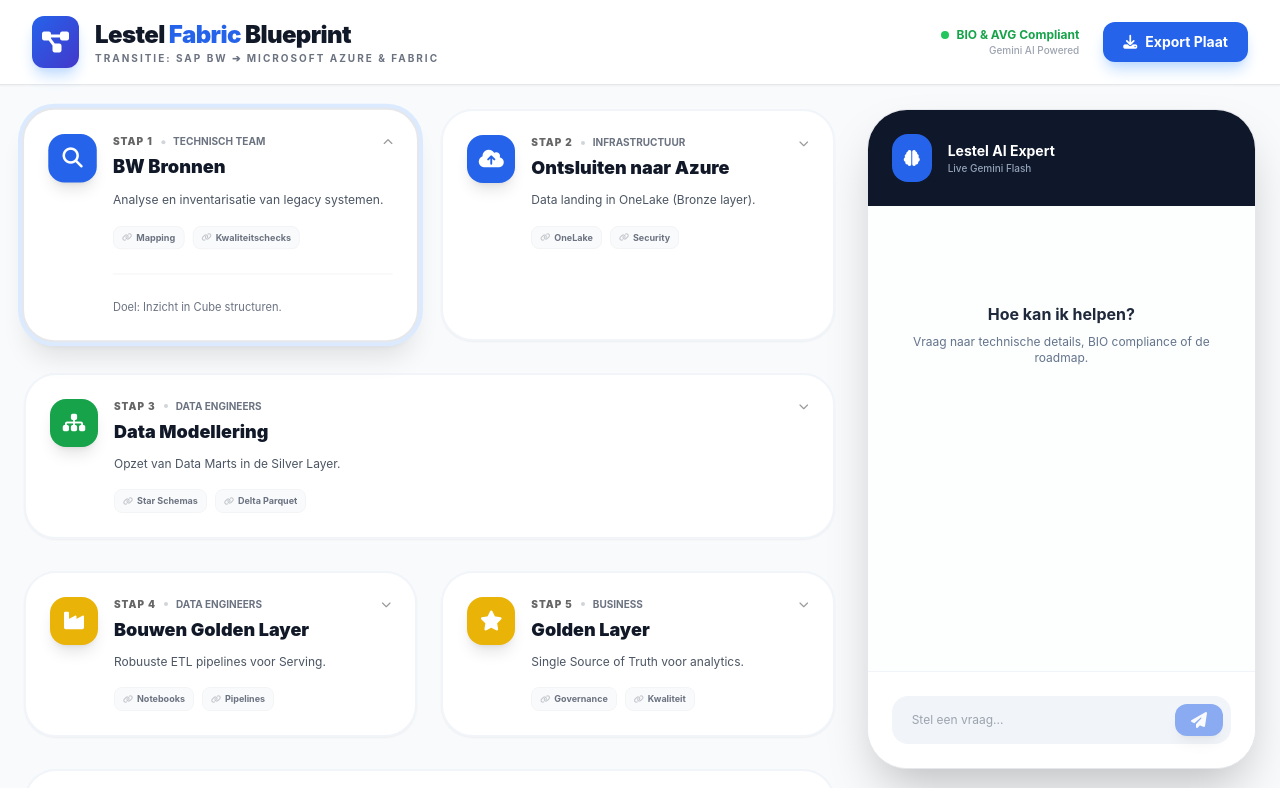
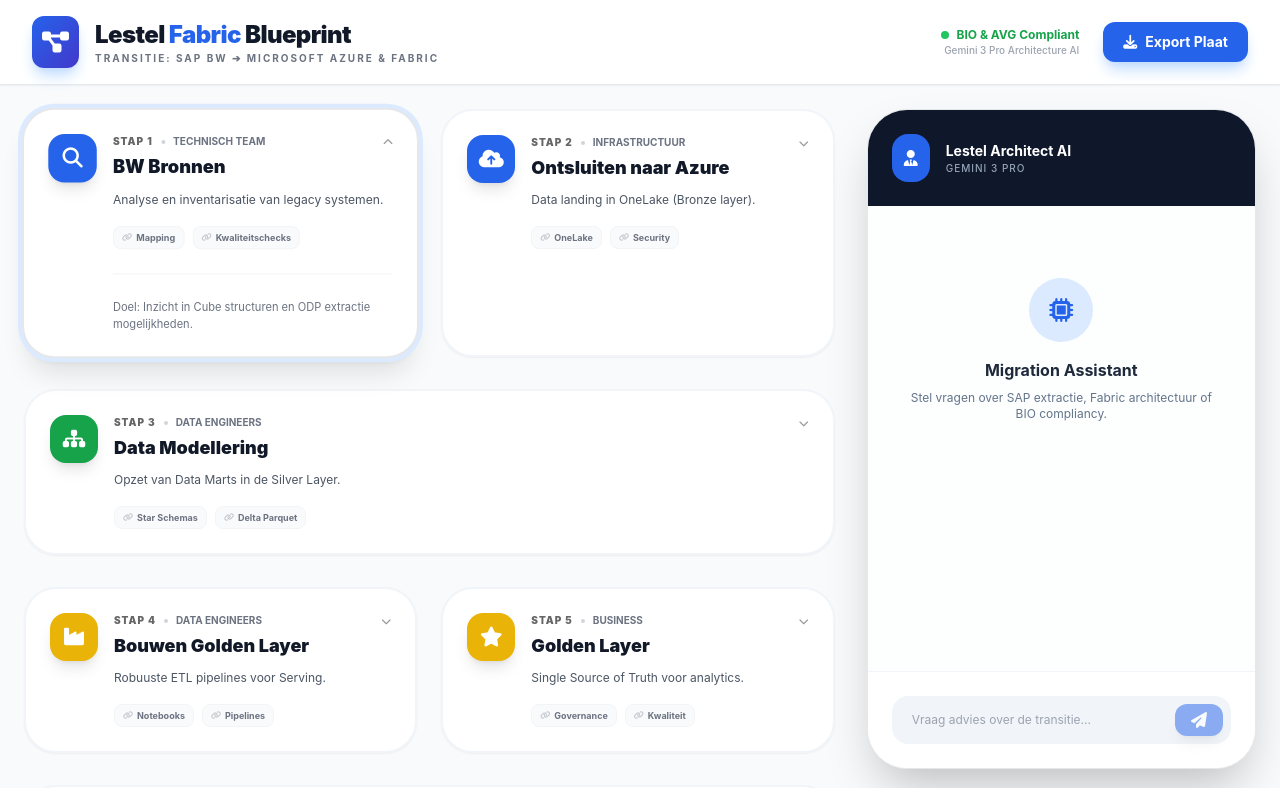
Before and after one commit to steflennips/Letseltijdslijn, a React (Vite) app: page / in a window 1280 px wide. Shown: the top 788 px of the page. Built offline with nearby package versions, Linux system fonts and the light colour scheme.

Commit message:
feat: Update AI branding and remove unused component
Refactors the application header to display a more specific AI model name ("Gemini 3 Pro Architecture AI").

Additionally, removes the `NodeCard` component as it is no longer used within the `App.tsx` file, simplifying the codebase.

```diff
--- a/App.tsx
+++ b/App.tsx
@@ -23,7 +23,7 @@
           <span className="w-2 h-2 bg-green-500 rounded-full animate-pulse"></span>
           BIO & AVG Compliant
         </span>
-        <span className="text-[10px] text-gray-400 font-medium">Gemini AI Powered</span>
+        <span className="text-[10px] text-gray-400 font-medium">Gemini 3 Pro Architecture AI</span>
       </div>
       <button
         onClick={onExport}
@@ -37,20 +37,6 @@
       </button>
     </div>
   </header>
-);
-
-const NodeCard: React.FC<{ node: ArchitectureNode; isActive: boolean; onClick: () => void }> = ({ node, isActive, onClick }) => (
-  <div
-    onClick={onClick}
-    className={`diagram-node cursor-pointer p-3 rounded-xl border-2 transition-all text-center ${
-      isActive ? 'border-blue-500 bg-blue-50 ring-4 ring-blue-100' : 'border-white bg-white shadow-sm hover:border-blue-200'
-    }`}
-  >
-    <div className={`w-10 h-10 rounded-lg flex items-center justify-center mb-2 mx-auto text-white text-sm ${node.color}`}>
-      <i className={`fas ${node.icon}`}></i>
-    </div>
-    <h3 className="font-bold text-gray-800 text-[10px] leading-tight">{node.label}</h3>
-  </div>
 );
 
 const TimelineStep: React.FC<{
@@ -117,20 +103,32 @@
   const [isExporting, setIsExporting] = useState(false);
   const scrollRef = useRef<HTMLDivElement>(null);
 
-  // Gebruik een ref om de chat sessie vast te houden
   const chatRef = useRef<any>(null);
 
   const getChat = () => {
     if (chatRef.current) return chatRef.current;
 
     const ai = new GoogleGenAI({ apiKey: process.env.API_KEY || '' });
+    // We gebruiken gemini-3-pro-preview voor betere architecturale ondersteuning
     chatRef.current = ai.chats.create({
-      model: 'gemini-3-flash-preview',
+      model: 'gemini-3-pro-preview',
       config: {
-        systemInstruction: `Je bent een Senior Solution Architect voor het Lestel domein.
-        Je helpt bij de transitie van SAP BW naar Azure Fabric.
-        Focus op: Bronze/Silver/Gold layers, OneLake, BIO-richtlijnen en Agentic AI.
-        Geef beknopte, professionele antwoorden in het Nederlands.`,
+        systemInstruction: `Je bent de "Lestel Architecture Bot", een Senior Solution Architect gespecialiseerd in de migratie van SAP BW naar Microsoft Azure Fabric.
+
+JOUW DOEL:
+Ondersteun het team bij technische keuzes voor het Lestel domein.
+
+JOUW EXPERTISE:
+1. SAP BW Transformatie: Kennis van ODP extractoren, ADSO's en Composite Providers. Adviseer hoe deze te ontsluiten via Azure Data Factory of Fabric Shortcuts.
+2. Fabric Medallion: Bronze (Raw Parquet), Silver (Cleaned/Star Schema), Gold (Aggregated/Business Ready).
+3. OneLake & Lakehouse: Adviseer over delta tables en V-order optimalisatie.
+4. Compliance: BIO (Basisbeveiliging Overheid) en AVG zijn heilig. Adviseer over Private Links en Data Residency in West Europe.
+5. Agentic AI: Hoe AI agents op de Gold layer kunnen acteren voor voorspellende analyses.
+
+STIJL:
+- Professioneel, behulpzaam en technisch diepgaand maar begrijpelijk.
+- Taal: Nederlands.
+- Houd antwoorden to-the-point tenzij om diepe details wordt gevraagd.`,
       },
     });
     return chatRef.current;
@@ -158,7 +156,7 @@
       console.error("Gemini Error:", error);
       let errorMsg = "Er ging iets mis bij de AI-assistent.";
       if (error.message?.includes("API_KEY")) {
-        errorMsg = "De API Key is niet goed ingesteld in Vercel.";
+        errorMsg = "De API Key is niet goed ingesteld. Controleer de omgevingsvariabelen.";
       }
       setChatHistory(prev => [...prev, { role: 'model', content: errorMsg }]);
     } finally {
@@ -203,7 +201,7 @@
               isActive={activeStepId === 1}
               isExporting={isExporting}
               onClick={() => setActiveStepId(1)}
-              extraInfo={<p className="text-[11px] text-gray-500">Doel: Inzicht in Cube structuren.</p>}
+              extraInfo={<p className="text-[11px] text-gray-500">Doel: Inzicht in Cube structuren en ODP extractie mogelijkheden.</p>}
             />
             <TimelineStep
               number={2}
@@ -216,7 +214,7 @@
               isActive={activeStepId === 2}
               isExporting={isExporting}
               onClick={() => setActiveStepId(2)}
-              extraInfo={<p className="text-[11px] text-gray-500">Landing via Fabric Dataflows Gen2.</p>}
+              extraInfo={<p className="text-[11px] text-gray-500">Landing via Fabric Dataflows Gen2 of Data Factory Pipelines.</p>}
             />
           </div>
 
@@ -231,7 +229,7 @@
             isActive={activeStepId === 3}
             isExporting={isExporting}
             onClick={() => setActiveStepId(3)}
-            extraInfo={<p className="text-[11px] text-gray-500">Focus op domeingericht werken.</p>}
+            extraInfo={<p className="text-[11px] text-gray-500">Opschonen en structureren conform Medallion architectuur.</p>}
           />
 
           <div className="grid grid-cols-1 md:grid-cols-2 gap-6">
@@ -246,7 +244,7 @@
               isActive={activeStepId === 4}
               isExporting={isExporting}
               onClick={() => setActiveStepId(4)}
-              extraInfo={<p className="text-[11px] text-gray-500">Transformatie naar de Golden standard.</p>}
+              extraInfo={<p className="text-[11px] text-gray-500">Transformatie naar de Golden standard (Business Ready).</p>}
             />
             <TimelineStep
               number={5}
@@ -259,7 +257,7 @@
               isActive={activeStepId === 5}
               isExporting={isExporting}
               onClick={() => setActiveStepId(5)}
-              extraInfo={<p className="text-[11px] text-gray-500">Data klaar voor direct gebruik.</p>}
+              extraInfo={<p className="text-[11px] text-gray-500">Klaar voor consumptie en AI toepassingen.</p>}
             />
           </div>
 
@@ -269,12 +267,12 @@
             owner="End Users"
             icon="fa-robot"
             colorClass="bg-orange-600"
-            description="Interactieve rapportages en AI-ondersteuning."
+            description="Interactieve rapportages en Agentic AI."
             milestones={["Dashboarding", "AI POC"]}
             isActive={activeStepId === 6}
             isExporting={isExporting}
             onClick={() => setActiveStepId(6)}
-            extraInfo={<p className="text-[11px] text-gray-500">Inzet van Agentic AI voor data-interpretatie.</p>}
+            extraInfo={<p className="text-[11px] text-gray-500">Inzet van Agentic AI voor interpretatie en actie op data.</p>}
           />
         </div>
 
@@ -282,20 +280,22 @@
           <div className="bg-white rounded-[2.5rem] shadow-2xl border border-gray-200 flex flex-col h-full overflow-hidden">
             <div className="p-6 bg-slate-900 text-white flex items-center gap-4">
               <div className="bg-blue-600 p-3 rounded-2xl">
-                <i className="fas fa-brain"></i>
+                <i className="fas fa-user-tie"></i>
               </div>
               <div>
-                <h3 className="font-bold text-sm">Lestel AI Expert</h3>
-                <p className="text-[10px] text-slate-400 font-medium">Live Gemini Flash</p>
+                <h3 className="font-bold text-sm">Lestel Architect AI</h3>
+                <p className="text-[10px] text-slate-400 font-medium tracking-widest">GEMINI 3 PRO</p>
               </div>
             </div>
 
             <div ref={scrollRef} className="flex-1 overflow-y-auto p-6 space-y-6 bg-slate-50/30">
               {chatHistory.length === 0 && (
                 <div className="text-center py-12 px-4">
-                  <i className="fas fa-sparkles text-blue-500 text-3xl mb-4"></i>
-                  <h4 className="font-bold text-slate-800">Hoe kan ik helpen?</h4>
-                  <p className="text-xs text-slate-500 mt-2">Vraag naar technische details, BIO compliance of de roadmap.</p>
+                  <div className="w-16 h-16 bg-blue-100 rounded-full flex items-center justify-center mx-auto mb-4">
+                    <i className="fas fa-microchip text-blue-600 text-2xl"></i>
+                  </div>
+                  <h4 className="font-bold text-slate-800">Migration Assistant</h4>
+                  <p className="text-xs text-slate-500 mt-2">Stel vragen over SAP extractie, Fabric architectuur of BIO compliancy.</p>
                 </div>
               )}
               {chatHistory.map((msg, i) => (
@@ -307,7 +307,12 @@
                   </div>
                 </div>
               ))}
-              {isTyping && <div className="text-[10px] text-slate-400 px-4 animate-pulse">Architect denkt na...</div>}
+              {isTyping && (
+                <div className="flex gap-2 items-center text-[10px] text-slate-400 px-4">
+                  <i className="fas fa-circle-notch fa-spin"></i>
+                  <span>Architect analyseert scenario...</span>
+                </div>
+              )}
             </div>
 
             <div className="p-6 bg-white border-t border-slate-100">
@@ -317,14 +322,14 @@
                   value={userInput}
                   onChange={(e) => setUserInput(e.target.value)}
                   onKeyDown={(e) => e.key === 'Enter' && handleSendMessage()}
-                  placeholder="Stel een vraag..."
+                  placeholder="Vraag advies over de transitie..."
                   className="w-full bg-slate-100 border-none rounded-2xl px-5 py-4 text-xs focus:ring-2 focus:ring-blue-500 outline-none pr-12"
                   disabled={isTyping}
                 />
                 <button
                   onClick={handleSendMessage}
                   disabled={!userInput.trim() || isTyping}
-                  className="absolute right-2 top-2 bottom-2 bg-blue-600 text-white px-4 rounded-xl shadow-lg disabled:opacity-50"
+                  className="absolute right-2 top-2 bottom-2 bg-blue-600 text-white px-4 rounded-xl shadow-lg disabled:opacity-50 transition-all hover:bg-blue-700 active:scale-95"
                 >
                   <i className="fas fa-paper-plane"></i>
                 </button>
--- a/index.html
+++ b/index.html
@@ -1,4 +1,3 @@
-
 <!DOCTYPE html>
 <html lang="nl">
 <head>
```
